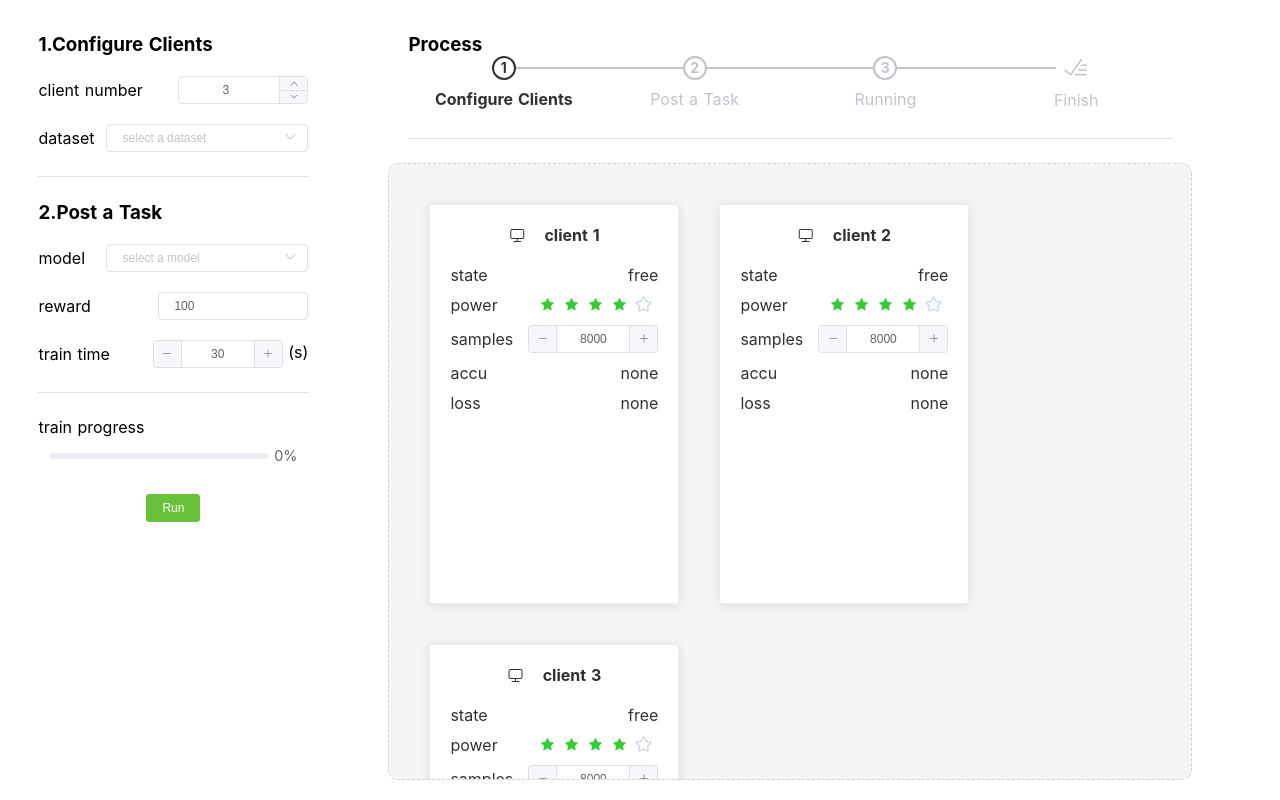
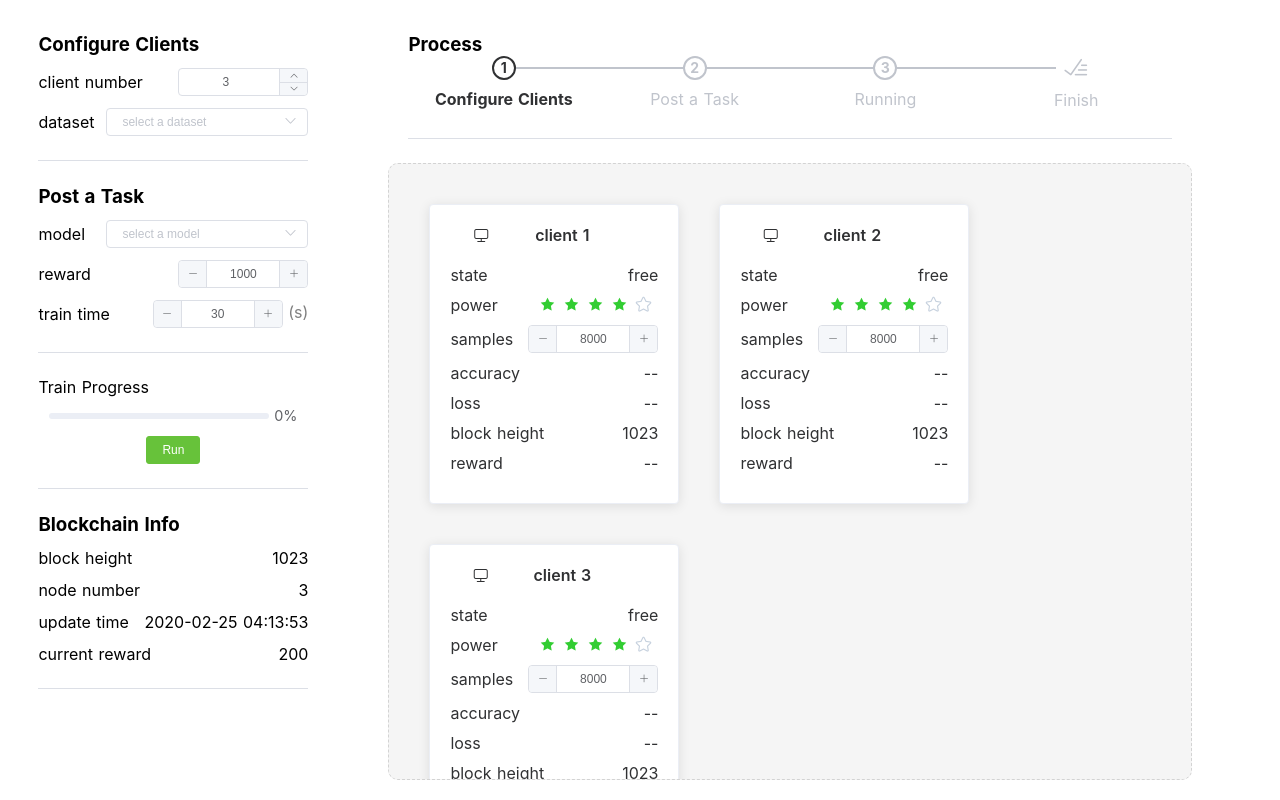
Before and after one commit to thothsun/federated-learning-blockchain-web, a Nuxt app: page /home in a window 1280 px wide. Built offline with nearby package versions, Linux system fonts and the light colour scheme.

Commit message:
版本更新 v_2.0

```diff
--- a/components/Client.vue
+++ b/components/Client.vue
@@ -1,9 +1,14 @@
 <template>
   <el-card shadow="always" body-style="padding:20px"
-           style="height: 400px;width: 250px;margin: 20px;display: inline-block">
+           style="height: 300px;width: 250px;margin: 20px;display: inline-block"
+           v-loading="this.state==='mining...'" element-loading-text="mining...">
 
-    <div style="text-align: center">
-      <b><i class="el-icon-monitor"></i>&nbsp;&nbsp;&nbsp;&nbsp;client {{id+1}}</b>
+    <div style="display: flex;justify-content:space-around;align-items: center;font-weight: 600">
+      <i class="el-icon-monitor"></i>
+
+      <span>client {{id+1}}</span>
+
+      <span style="color: orange">{{winner}}</span>
     </div>
 
     <div style="margin-top: 20px;display: flex;justify-content: space-between;align-items: center">
@@ -22,9 +27,8 @@
                        :disabled="readonly"></el-input-number>
     </div>
 
-
     <div style="margin-top: 10px;display: flex;justify-content: space-between;align-items: center">
-      <span>accu</span>
+      <span>accuracy</span>
       {{accu}}
     </div>
 
@@ -33,9 +37,16 @@
       {{loss}}
     </div>
 
-    <!--    <div style="margin-top: 20px;text-align: center">-->
-    <!--      <el-progress type="circle" :percentage=percentage :status=status :width=80></el-progress>-->
-    <!--    </div>-->
+    <div style="margin-top: 10px;display: flex;justify-content: space-between;align-items: center">
+      <span>block height</span>
+      {{blockheight}}
+    </div>
+
+    <div style="margin-top: 10px;display: flex;justify-content: space-between;align-items: center">
+      <span>reward</span>
+      {{myreward}}
+    </div>
+
 
   </el-card>
 </template>
@@ -48,7 +59,9 @@
       state: '',
       power: 0,
       readonly: false,
-      result: null
+      result: null,
+      reward: 0,
+      clientnum: 0
     },
     data() {
       return {
@@ -57,8 +70,11 @@
         percentage: 0,
         status: null,
         samples: 8000,
-        loss: 'none',
-        accu: 'none'
+        loss: '--',
+        accu: '--',
+        blockheight: 1023,
+        winner: ' ',
+        myreward: '--'
       }
     },
     methods: {},
@@ -67,23 +83,25 @@
         let flag = 4 + this.rate
         this.loss = (this.result[0][flag] - this.samples / 1000 * 0.001 + Math.random() * 0.001).toFixed(4)
         this.accu = (this.result[1][flag] + this.samples / 1000 * 0.001 + Math.random() * 0.001).toFixed(4)
+      },
+      state: function (val) {
+        if (val === 'finish') {
+          if (this.rate === 5) {
+            this.blockheight = 1024
+            this.winner = 'WINNER'
+          }
+          if (this.rate === 5) {
+            this.myreward = (this.reward * 0.7 / this.clientnum * this.accu + this.reward * 0.2).toFixed(3)
+          } else {
+            this.myreward = (this.reward * 0.7 / this.clientnum * this.accu).toFixed(3)
+          }
+          setTimeout(() => {
+            this.blockheight = 1024
+          }, 5000)
+        }
 
+      },
 
-        // let time = 1000 - 100 * this.rate
-        // let interval = setInterval(() => {
-        //   this.percentage += 1
-        //   if (this.percentage === 100) {
-        //     clearInterval(interval)
-        //     this.status = 'success'
-        //     let flag = 4 + this.rate
-        //     //todo 加上随机数
-        //     this.loss = (this.result[0][flag] + Math.random() * 0.001).toFixed(4)
-        //     this.accu = (this.result[1][flag] + Math.random() * 0.001).toFixed(4)
-        //
-        //     //  todo set activitystep = 3
-        //   }
-        // }, time)
-      }
     }
   }
 </script>
--- a/pages/home.vue
+++ b/pages/home.vue
@@ -3,7 +3,7 @@
 
 
     <el-aside style="padding: 20px 30px 0 0">
-      <h3>1.Configure Clients</h3>
+      <h3>Configure Clients</h3>
 
       <div class="menu">
         client number
@@ -37,7 +37,7 @@
 
       <el-divider></el-divider>
 
-      <h3>2.Post a Task</h3>
+      <h3>Post a Task</h3>
 
       <div class="menu">
         model
@@ -63,22 +63,21 @@
 
       <div class="menu">
         reward
-        <el-input v-model="reward"
-                  placeholder="reward for training"
-                  clearable
-                  size="mini"
-                  maxlength="8"
-                  style="width: 150px"
-                  @focus="setprocess(1)"
-                  :disabled="isTraining">
-        </el-input>
+        <el-input-number v-model="reward"
+                         :min="100"
+                         :max="10000"
+                         :step="100"
+                         size="mini"
+                         @focus="setprocess(1)"
+                         :disabled="isTraining">
+        </el-input-number>
       </div>
 
       <div class="menu">
         <span>train time</span>
-        <span>
+        <span style="color: gray;">
           <el-input-number v-model="traintime"
-                           :min="20"
+                           :min="10"
                            :max="60"
                            :step="5"
                            size="mini"
@@ -92,13 +91,13 @@
 
       <el-divider></el-divider>
 
-      <div>train progress</div>
+      <span>Train Progress</span>
 
       <div style="text-align: center;margin-top: 10px">
         <el-progress :percentage="currentpercentage" :status="currentstatus"></el-progress>
       </div>
 
-      <div style="text-align: center;padding: 10px;margin-top: 20px">
+      <div style="text-align: center;margin-top: 12px">
         <el-button type="success"
                    v-text="btnMsg"
                    @click="startTrain()"
@@ -107,6 +106,36 @@
         </el-button>
       </div>
 
+      <el-divider></el-divider>
+
+      <h3>Blockchain Info</h3>
+
+      <div class="menu">
+        <span>block height</span>
+        <span>{{this.blockheight}}</span>
+      </div>
+
+      <div class="menu">
+        <span>node number</span>
+        <span>{{this.clientNum}}</span>
+      </div>
+
+      <!--      <div class="menu">-->
+      <!--        <span>whole power</span>-->
+      <!--        <span>40</span>-->
+      <!--      </div>-->
+
+      <div class="menu">
+        <span>update time</span>
+        <span>{{updatetime}}</span>
+      </div>
+
+      <div class="menu">
+        <span>current reward</span>
+        <span>{{this.reward*0.2.toFixed(1)}}</span>
+      </div>
+
+      <el-divider></el-divider>
 
     </el-aside>
 
@@ -126,7 +155,7 @@
       <el-main style="border: lightgray dashed 1px;border-radius: 10px;background-color: #F5F5F5">
         <div style="display: flex;justify-content: flex-start;align-content: flex-start;flex-wrap: wrap">
           <Client v-for="(client,index) in clients" :key="index" :id=index :state="state" :power=client.power
-                  :readonly="isTraining" :result="result"></Client>
+                  :readonly="isTraining" :result="result" :reward="reward" :clientnum="clientNum"></Client>
         </div>
       </el-main>
 
@@ -213,7 +242,7 @@
         ],
         datasetvalue: '',
 
-        reward: 100,
+        reward: 1000,
 
         traintime: 30,
 
@@ -227,11 +256,25 @@
 
         currentstatus: null,
 
-        result: null
+        result: null,
+
+        updatetime: '',
+
+        blockheight: 1023
       }
     },
     created() {
       this.initClient()
+
+      var time = new Date();
+      var y = time.getFullYear();
+      var m = time.getMonth() + 1;
+      var d = time.getDate();
+      var h = time.getHours();
+      var mm = time.getMinutes();
+      var s = time.getSeconds();
+
+      this.updatetime = this.getcurrenttime()
     },
     watch: {
       clientNum: function () {
@@ -241,6 +284,22 @@
       }
     },
     methods: {
+      add0(m) {
+        return m < 10 ? '0' + m : m
+      },
+
+      getcurrenttime() {
+        var time = new Date();
+        var y = time.getFullYear();
+        var m = time.getMonth() + 1;
+        var d = time.getDate();
+        var h = time.getHours();
+        var mm = time.getMinutes();
+        var s = time.getSeconds();
+
+        return y + '-' + this.add0(m) + '-' + this.add0(d) + ' ' + this.add0(h) + ':' + this.add0(mm) + ':' + this.add0(s)
+      },
+
       initClient() {
         this.clients = new Array(this.clientNum).fill({power: 4})
       },
@@ -270,9 +329,27 @@
             this.currentstatus = 'success'
             this.state = 'mining...'
             this.result = run()
+            this.$message({
+              message: 'train finished!', type: 'success'
+            });
+            this.startMining()
           }
         }, this.traintime * 1000 / 100)
 
+      },
+
+      startMining() {
+        setTimeout(() => {
+          this.$message({
+            message: 'mine finished!', type: 'success'
+          });
+          this.state = 'finish'
+          this.setprocess(3)
+          setTimeout(()=>{
+            this.blockheight = 1024
+            this.updatetime = this.getcurrenttime()
+          },5000)
+        }, 10000)
       }
     }
   }
@@ -280,7 +357,7 @@
 
 <style scoped>
   .menu {
-    margin-top: 20px;
+    margin-top: 12px;
     display: flex;
     justify-content: space-between;
     align-items: center
```
